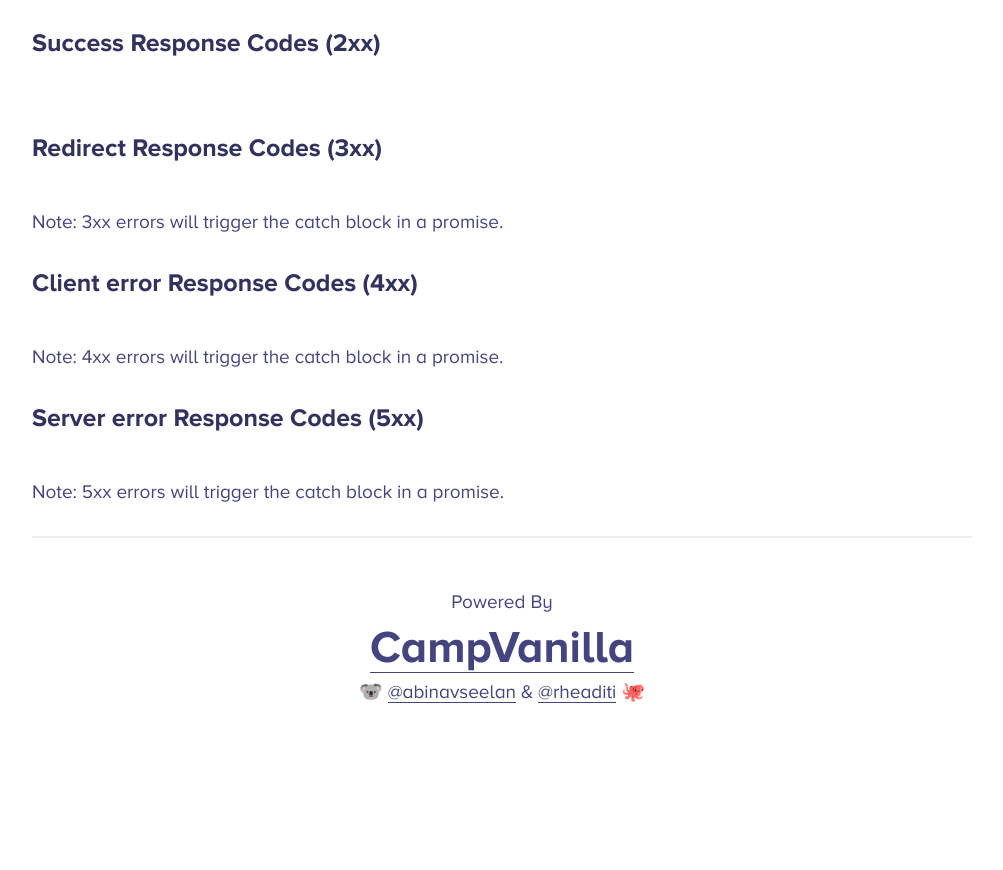
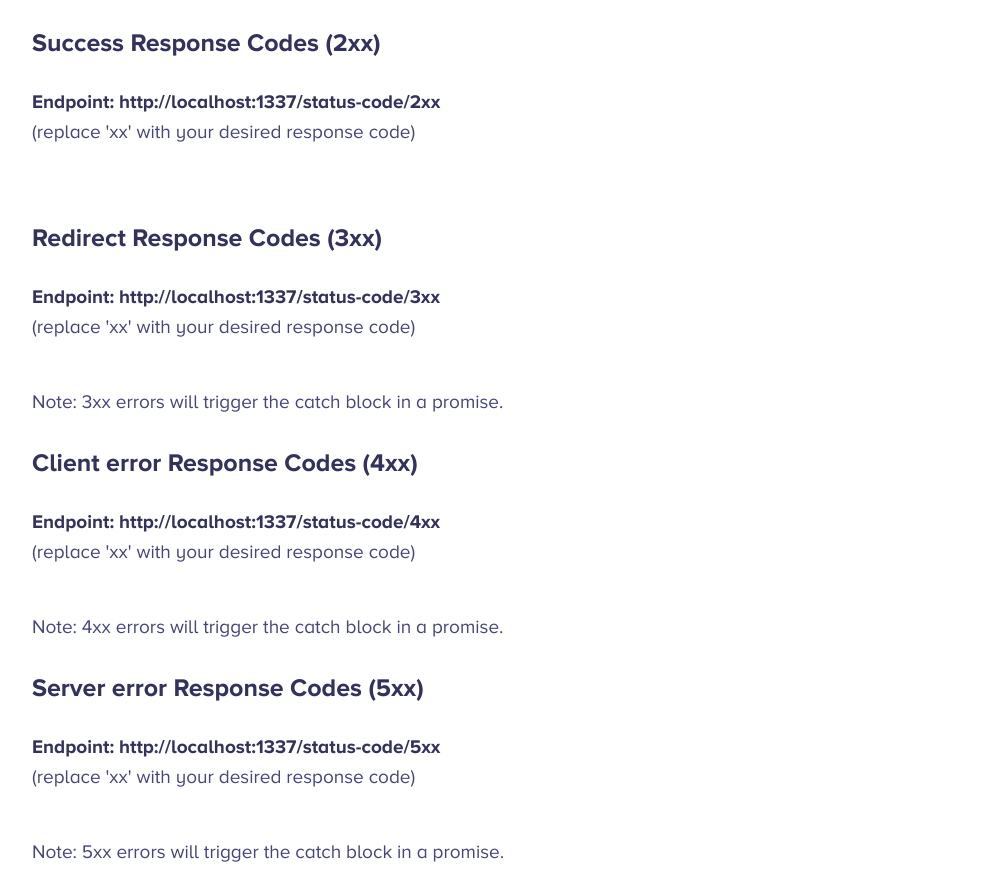
Before and after one commit to abinavseelan/sendback-api, a website: page client/docs.html in a window 1280 px wide. Shown: the part 633-1503 px from the top of the page, without its empty margins (138-1141 px from the left). Before the commit the page ends 1420 px from the top, so only its background shows below. Drawn offline with Linux system fonts and the light colour scheme; some packages are replaced by stand-ins of ours; a script that the page names is missing.

Commit message:
Add endpoints to docs

```diff
--- a/client/docs.html
+++ b/client/docs.html
@@ -49,12 +49,20 @@
         <h3>
           Success Response Codes (2xx)
         </h3>
+        <h4>
+          Endpoint: http://localhost:1337/status-code/2xx
+        </h4>
+        <p>(replace 'xx' with your desired response code)</p>
         <div id='code-snippet-2xx' class="code-snippet"></div>
       </section>
       <section class="usagexxx">
         <h3>
           Redirect Response Codes (3xx)
         </h3>
+        <h4>
+          Endpoint: http://localhost:1337/status-code/3xx
+        </h4>
+        <p>(replace 'xx' with your desired response code)
         <div id='code-snippet-3xx' class="code-snippet"></div>
         <p class="note">Note: 3xx errors will trigger the catch block in a promise.</p>
       </section>
@@ -62,6 +70,10 @@
         <h3>
           Client error Response Codes (4xx)
         </h3>
+        <h4>
+          Endpoint: http://localhost:1337/status-code/4xx
+        </h4>
+        <p>(replace 'xx' with your desired response code)
         <div id='code-snippet-4xx' class="code-snippet"></div>
         <p class="note">Note: 4xx errors will trigger the catch block in a promise.</p>
       </section>
@@ -69,6 +81,10 @@
         <h3>
           Server error Response Codes (5xx)
         </h3>
+        <h4>
+          Endpoint: http://localhost:1337/status-code/5xx
+        </h4>
+        <p>(replace 'xx' with your desired response code)
         <div id='code-snippet-5xx' class="code-snippet"></div>
         <p class="note">Note: 5xx errors will trigger the catch block in a promise.</p>
       </section>
```
